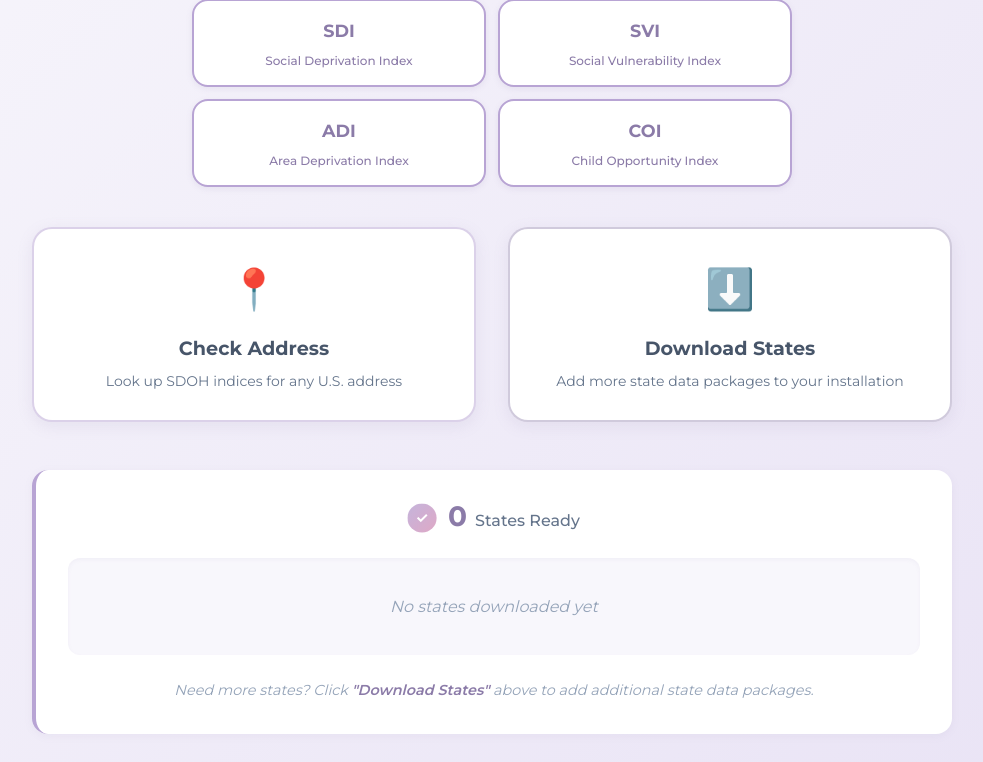
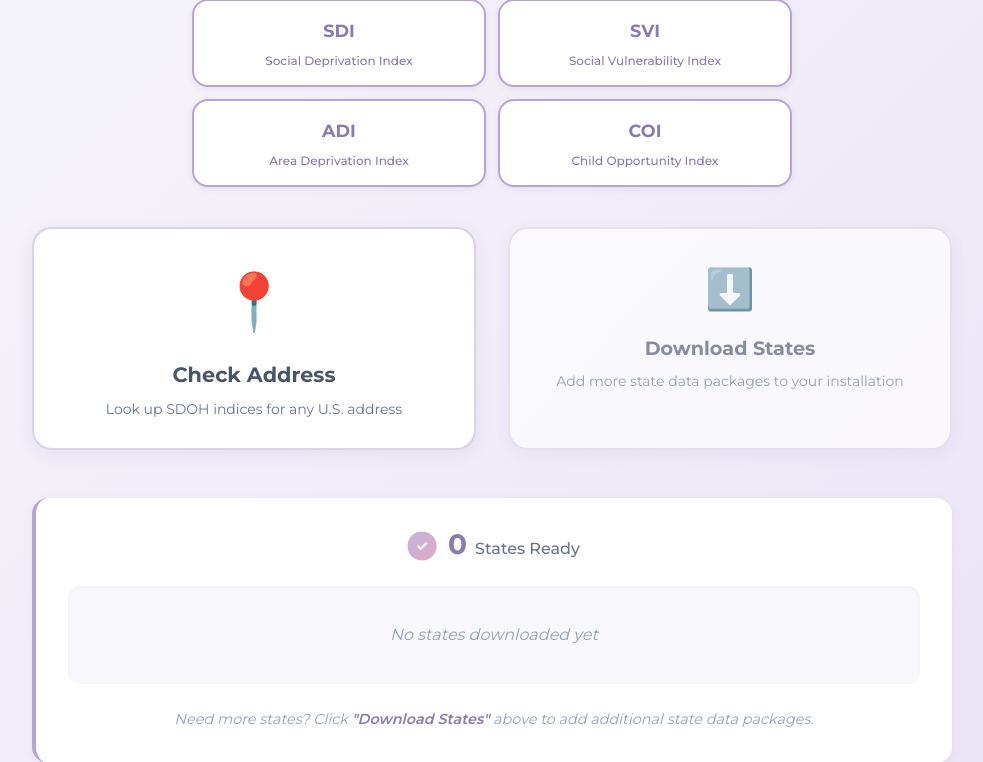
Before and after one commit to emgoatee/OfflineGeoSDOH, a Flask app: page / in a window 1280 px wide. Shown: the part 303-1065 px from the top of the page, without its empty margins (148-1131 px from the left). Run offline with Flask 3, Linux system fonts and the light colour scheme; parts of the project's set-up code (start-up, migrations or seed data) failed here and were passed over.

Commit message:
Make 'Check Address' the dominant primary action
Visual hierarchy improvements:
- Pin icon: larger (3.5rem) and colored purple (#b76eb8)
- Check Address title: bolder (800) and larger (1.3rem)
- Download States card: faded (75% opacity) until hover
- Secondary card text: slightly dimmed (85% opacity)
- Both restore to full opacity on hover

Result: Clear visual priority - users immediately see
'Check Address' as the primary action, while 'Download States'
remains accessible but secondary.

🤖 Generated with [Claude Code](https://claude.com/claude-code)

Co-Authored-By: Claude <noreply@anthropic.com>

```diff
--- a/templates/welcome.html
+++ b/templates/welcome.html
@@ -267,9 +267,11 @@
             background: linear-gradient(135deg, #FFFFFF 0%, #F3EFFC 100%);
         }
 
-        /* Secondary card - Download States */
+        /* Secondary card - Download States (more subtle) */
         .action-card.secondary {
-            border-color: rgba(139, 123, 168, 0.4);
+            border-color: rgba(139, 123, 168, 0.25);
+            opacity: 0.75;
+            background: rgba(255, 255, 255, 0.9);
         }
 
         .action-card.secondary:hover {
@@ -277,6 +279,17 @@
             box-shadow: 0 12px 40px rgba(216, 150, 186, 0.25);
             border-color: var(--accent-pink);
             background: linear-gradient(135deg, #FFFFFF 0%, #FCF7FA 100%);
+            opacity: 1;
+        }
+
+        .action-card.secondary .card-title,
+        .action-card.secondary .card-description {
+            opacity: 0.85;
+        }
+
+        .action-card.secondary:hover .card-title,
+        .action-card.secondary:hover .card-description {
+            opacity: 1;
         }
 
         .card-icon {
@@ -285,6 +298,17 @@
             display: block;
             /* Subtle animation on hover */
             transition: transform 0.3s ease;
+        }
+
+        /* Primary action icon - larger and colored */
+        .action-card.primary .card-icon {
+            font-size: 3.5rem;
+            filter: grayscale(0);
+        }
+
+        /* Make pin icon specifically colored */
+        .action-card.primary .card-icon {
+            color: #b76eb8;
         }
 
         .action-card:hover .card-icon {
@@ -296,6 +320,12 @@
             font-weight: 700;
             color: var(--slate-dark);
             margin-bottom: 0.5rem;
+        }
+
+        /* Primary action - bolder title */
+        .action-card.primary .card-title {
+            font-weight: 800;
+            font-size: 1.3rem;
         }
 
         .card-description {
```
